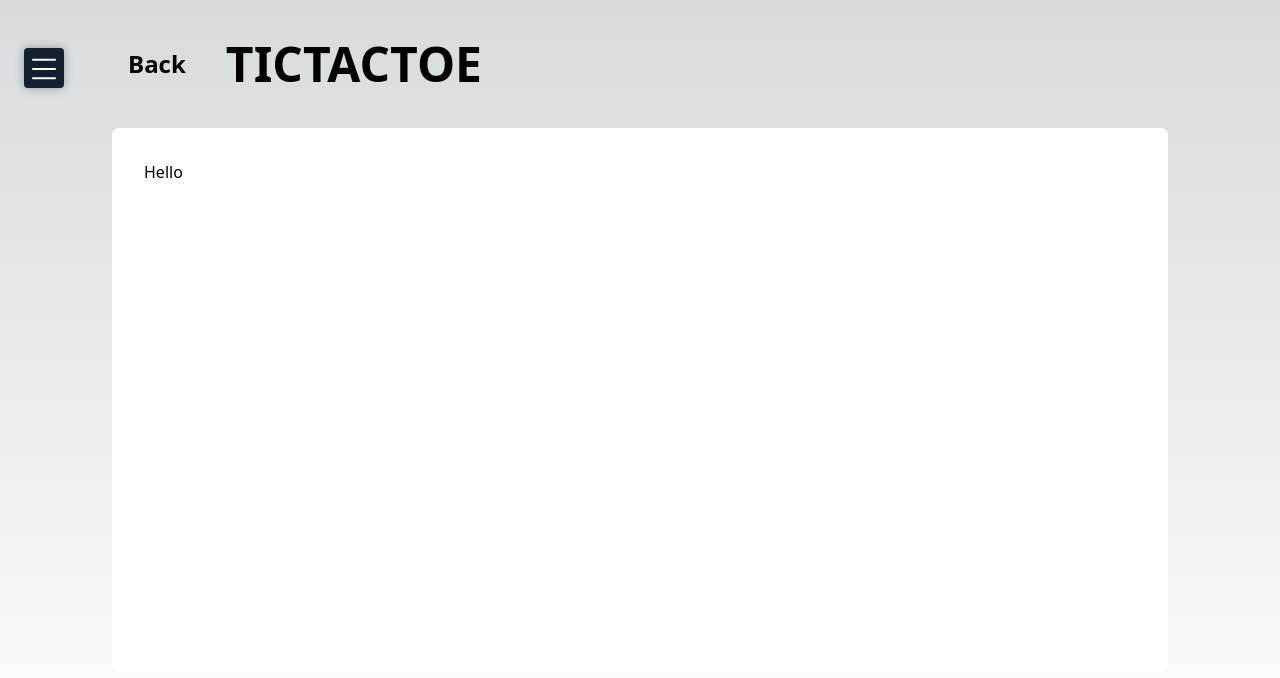
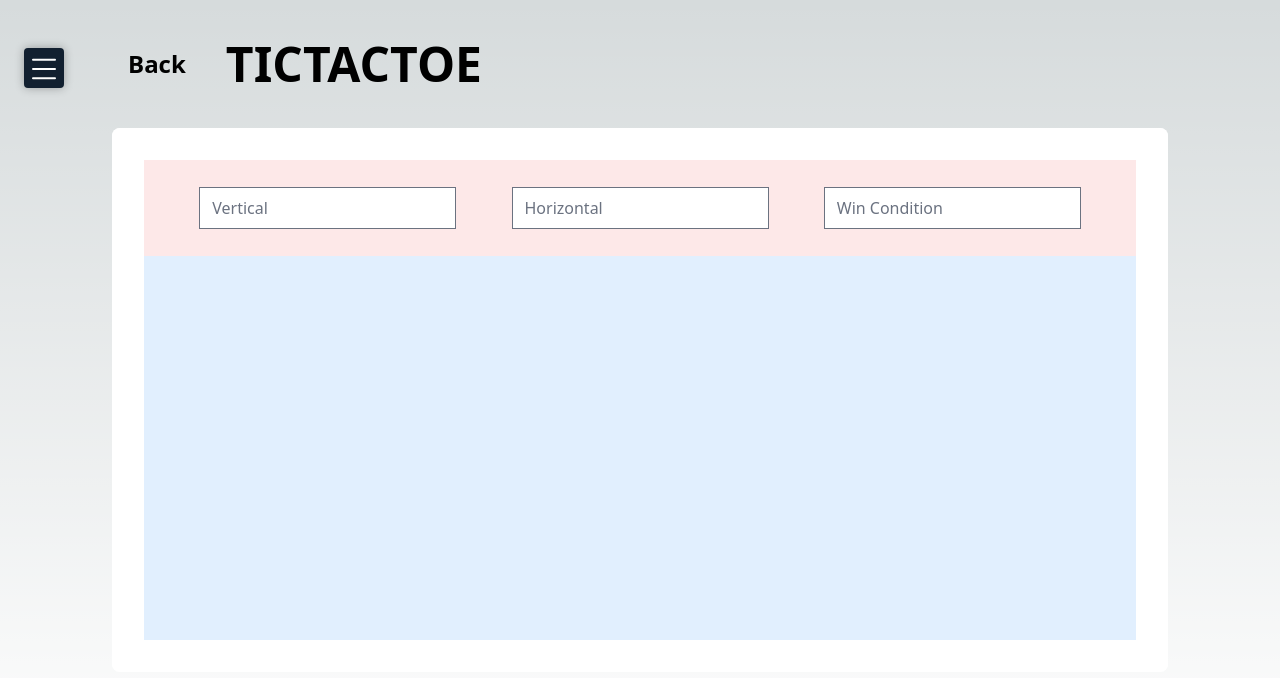
Before and after one commit to juntthanat/main-hub, a Next.js app: page /game/tictactoe in a window 1280 px wide. Shown: the top 678 px of the page. Built offline with nearby package versions, Linux system fonts and the light colour scheme.

Commit message:
feat: drop down

```diff
--- a/package.json
+++ b/package.json
@@ -16,6 +16,8 @@
     "autoprefixer": "10.4.14",
     "eslint": "8.43.0",
     "eslint-config-next": "13.4.7",
+    "flowbite": "^1.8.1",
+    "flowbite-react": "^0.5.0",
     "next": "13.4.7",
     "postcss": "8.4.24",
     "react": "18.2.0",
--- /dev/null
+++ b/public/assets/applicationContent/applicationContent.tsx
@@ -0,0 +1,10 @@
+
+export default function applicationContent(content:React.ReactNode) {
+    return (
+        <div className="absolute w-full h-full py-32 px-28">
+          <div className="w-full h-full bg-white rounded-lg bg-white overflow-auto p-8 text-black">
+            {content}
+          </div>
+        </div>
+      );
+    }
--- /dev/null
+++ b/src/app/game/tictactoe/content.tsx
@@ -0,0 +1,14 @@
+'use client'
+
+export default function tictactoeContent() {
+  return (
+    <div className="h-full w-full">
+      <div className="h-1/5 w-full bg-red-100 flex justify-evenly items-center">
+        <input type="number" placeholder="Vertical"></input>
+        <input type="number" placeholder="Horizontal"></input>
+        <input type="number" placeholder="Win Condition"></input>
+      </div>
+      <div className="h-4/5 w-full bg-blue-100"></div>
+    </div>
+  );
+}
--- a/src/app/game/tictactoe/page.tsx
+++ b/src/app/game/tictactoe/page.tsx
@@ -4,6 +4,9 @@ import { Poppins } from "next/font/google";
 import { useEffect, useState } from "react";
 import NavBar from "../../../../public/assets/navbar/navBar";
 import applicationPage from "../../../../public/assets/applicationPage/applicationPage";
+import applicationContent from "../../../../public/assets/applicationContent/applicationContent";
+import content from "../tictactoe/content"
+
 
 export default function Home() {
 
@@ -17,11 +20,7 @@ export default function Home() {
       <div className="h-full w-screen">
         {applicationPage("TICTACTOE")}
         {NavBar()}
-        <div className="absolute w-full h-full py-32 px-28">
-          <div className="w-full h-full bg-white rounded-lg bg-white overflow-auto p-8 text-black">
-            Hello
-          </div>
-        </div>
+        {applicationContent(content())}
       </div>
     </main>
   );
--- /dev/null
+++ b/src/app/testcode/page.tsx
@@ -0,0 +1,15 @@
+"use client";
+import { Dropdown } from "flowbite-react";
+
+export default function testCode() {
+  return (
+    <div className="h-screen w-screen">
+      <Dropdown label="Dropdown button">
+        <Dropdown.Item>Dashboard</Dropdown.Item>
+        <Dropdown.Item>Settings</Dropdown.Item>
+        <Dropdown.Item>Earnings</Dropdown.Item>
+        <Dropdown.Item>Sign out</Dropdown.Item>
+      </Dropdown>
+    </div>
+  );
+}
--- a/tailwind.config.js
+++ b/tailwind.config.js
@@ -4,7 +4,8 @@ module.exports = {
     './src/pages/**/*.{js,ts,jsx,tsx,mdx}',
     './src/components/**/*.{js,ts,jsx,tsx,mdx}',
     './src/app/**/*.{js,ts,jsx,tsx,mdx}',
-    './public/**/*.tsx'
+    './public/**/*.tsx',
+    "./node_modules/flowbite/**/*.js"
   ],
   theme: {
     extend: {
@@ -18,5 +19,7 @@ module.exports = {
       }
     },
   },
-  plugins: [],
+  plugins: [
+    require("flowbite/plugin")
+  ],
 }
```
Also changed, not shown: src/app/layout.tsx (+8 -8 lines), 1 other file (tests, documents, lock files or other folders).
